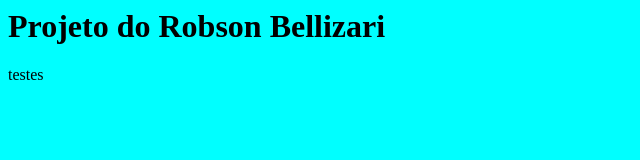
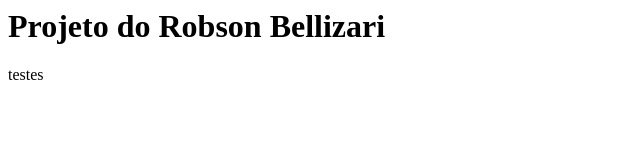
Before and after one commit to Nybiru2030/Nybirucase, a plain HTML site: page index.html in a window 1280 px wide. Shown: the whole page, without its empty margins (0-640 px from the left). Drawn offline with Linux system fonts and the light colour scheme.

Commit message:
teste estilo

```diff
--- a/estilo.css
+++ b/estilo.css
@@ -1,3 +1,3 @@
 body{
-    background-color: aqua;
+    background-color:#fff;
 }
```
